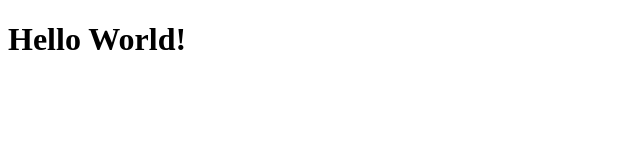
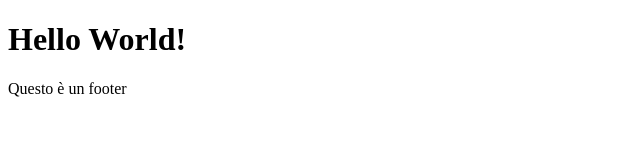
Before and after one commit to RominaMalimban/htmlcss-hello, a plain HTML site: page index.html in a window 1280 px wide. Shown: the whole page, without its empty margins (0-640 px from the left). Drawn offline with Linux system fonts and the light colour scheme.

Commit message:
insert footer

```diff
--- a/index.html
+++ b/index.html
@@ -8,5 +8,7 @@
 </head>
 <body>
     <h1>Hello World!</h1>
+
+    <footer>Questo è un footer</footer>
 </body>
 </html>
```
